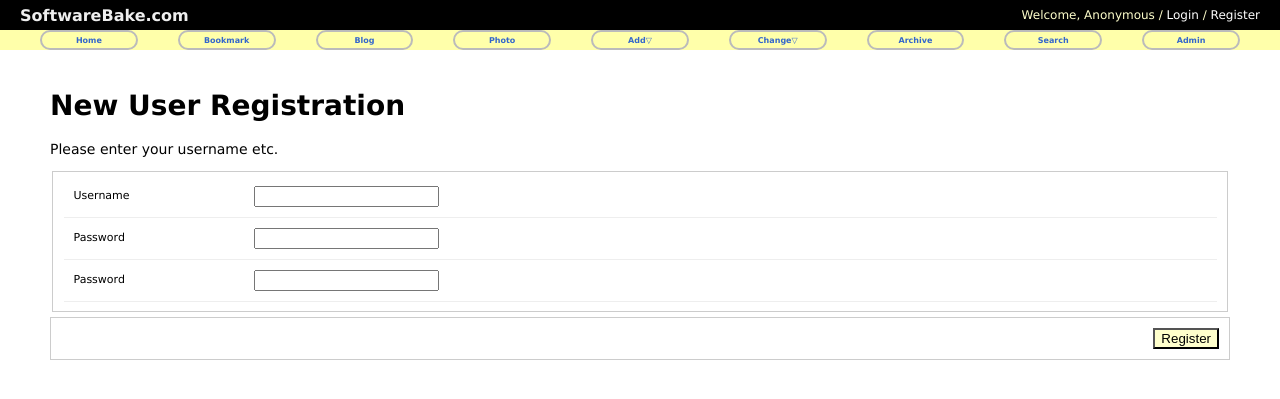
After one commit to Appbakehouse/Django-Appbakehouse-homepage, a Django app: template SoftwareBake/SoftwareBake/templates/registration/register.html in a window 1280 px wide. The commit adds this page. Shown: the top 399 px of the page. Run offline with Django 3.2, Linux system fonts and the light colour scheme; the template is opened without the code that fills it, so the values that code supplies are empty, except form fields; tables that the repository leaves empty hold one stand-in row (values such as "Sample post"); form fields are guessed from the names that the template uses.

Commit message:
change base.html to show login , anonymouse user & register and LOGIN_REDIRECT_URL to setting and urls for registeration of users add view to handle login, out & register process

```diff
--- a/SoftwareBake/SoftwareBake/settings.py
+++ b/SoftwareBake/SoftwareBake/settings.py
@@ -39,6 +39,7 @@ INSTALLED_APPS = [
     'django.contrib.sessions',
     'django.contrib.messages',
     'django.contrib.staticfiles',
+    # My apps
     'blog.apps.blogConfig',
     'bookmark.apps.bookmarkConfig',
     'tagging.apps.TaggingConfig',
@@ -135,3 +136,5 @@ USE_TZ = True
 STATIC_URL = '/static/'
 #STATIC_ROOT = posixpath.join(*(BASE_DIR.split(os.path.sep) + ['static']))
 STATICFILES_DIRS = [os.path.join(BASE_DIR, 'static')]
+
+LOGIN_REDIRECT_URL = '/'
--- a/SoftwareBake/SoftwareBake/templates/base.html
+++ b/SoftwareBake/SoftwareBake/templates/base.html
@@ -14,10 +14,18 @@
 
 <div id="header">
     <h2 class="maintitle">SoftwareBake.com</h2>
-    <h4 class="welcome">Welcome, <a href="#">softwarebake.com</a> /
-        <a href="#">Change Password</a> /
-        <a href="#">Logout</a>
+    {% if user.is_active %}
+    <h4 class="welcome">Welcome,
+        <strong>{% firstof user.get_short_name user.get_username %}</strong> /
+        <a href="{% url 'password_change' %}">Change Password</a> /
+        <a href="{% url 'logout' %}">Logout</a>
     </h4>
+    {% else %}
+    <h4 class="welcome">Welcome, Anonymous /
+        <a href="{% url 'login' %}">Login</a> /
+        <a href="{% url 'register' %}">Register</a>
+    </h4>
+    {% endif %}
 </div>
 
 <div id="menu">
--- /dev/null
+++ b/SoftwareBake/SoftwareBake/templates/registration/register.html
@@ -0,0 +1,45 @@
+{% extends "base.html" %}
+
+{% block title %}register.html{% endblock %}
+
+{% load staticfiles %}
+{% block extrastyle %}{% static "css/forms.css" %}{% endblock %}
+
+{% block content %}
+<div id="content">
+
+    <h1>New User Registration</h1>
+
+    <form method="post" action="."> {% csrf_token %}
+
+    {% if form.errors %}
+    <p class="errornote">Wrong! Please correct the error(s) below.</p>
+    {% endif %}
+
+    <p>Please enter your username etc.</p>
+
+    <fieldset class="aligned">
+
+        <div class="form-row">
+            {{ form.username.label_tag }} {{ form.username }}
+        </div>
+
+        <div class="form-row">
+            {{ form.password1.label_tag }} {{ form.password1 }}
+        </div>
+
+        <div class="form-row">
+            {{ form.password2.label_tag }} {{ form.password2 }}
+        </div>
+
+    </fieldset>
+
+    <div class="submit-row">
+        <input type="submit" value="Register"/>
+    </div>
+
+    <script type="text/javascript">document.getElementById("id_username").focus();</script>
+    </form>
+
+</div>
+{% endblock %}
--- a/SoftwareBake/SoftwareBake/urls.py
+++ b/SoftwareBake/SoftwareBake/urls.py
@@ -1,11 +1,15 @@
 from django.conf.urls import include, url
 from django.contrib import admin
 
-from SoftwareBake.view import HomeView
+from SoftwareBake.view import HomeView , UserCreateView, UserCreateDoneTV
 
 urlpatterns = [
 
     url(r'^admin/', admin.site.urls),
+    url(r'^accounts/', include('django.contrib.auth.urls')),
+    url(r'^accounts/register/$', UserCreateView.as_view(), name='register'),
+    url(r'^accounts/register/done/$', UserCreateDoneTV.as_view(), name='register_done'),
+
 
     url(r'^$', HomeView.as_view(), name='home'),
     url(r'^blog/', include('blog.urls')),
--- /dev/null
+++ b/SoftwareBake/static/css/forms.css
@@ -0,0 +1,41 @@
+/* Form Error */
+
+.errornote {
+    display: block;
+    margin: 5px 0;
+    border: 1px solid #c30;
+    background: #fcf;
+    padding: 5px 25px;
+    color: #c30;
+    font-size: 12px;
+    font-weight: bold;
+}
+
+/* Authentication Forms */
+
+fieldset {
+    border: 1px solid #ccc;
+}
+
+.aligned label {
+    float: left;
+    width: 170px;
+    padding: 3px 10px 0 0;
+}
+
+.form-row {
+    padding: 10px;
+    font-size: 11px;
+    border-bottom: 1px solid #eee;
+}
+
+.submit-row {
+    margin: 5px 0;
+    border: 1px solid #ccc;
+    text-align: right;
+}
+
+.submit-row input {
+    margin: 10px;
+    background: #ffc;
+}
```
Also changed, not shown: SoftwareBake/SoftwareBake/templates/registration/logged_out.html (added, +15 -0 lines), SoftwareBake/SoftwareBake/templates/registration/login.html (added, +43 -0 lines), SoftwareBake/SoftwareBake/templates/registration/password_change_done.html (added, +13 -0 lines), SoftwareBake/SoftwareBake/templates/registration/password_change_form.html (added, +45 -0 lines), SoftwareBake/SoftwareBake/templates/registration/register_done.html (added, +15 -0 lines), SoftwareBake/SoftwareBake/view.py (+12 -1 lines), 1 other file.
